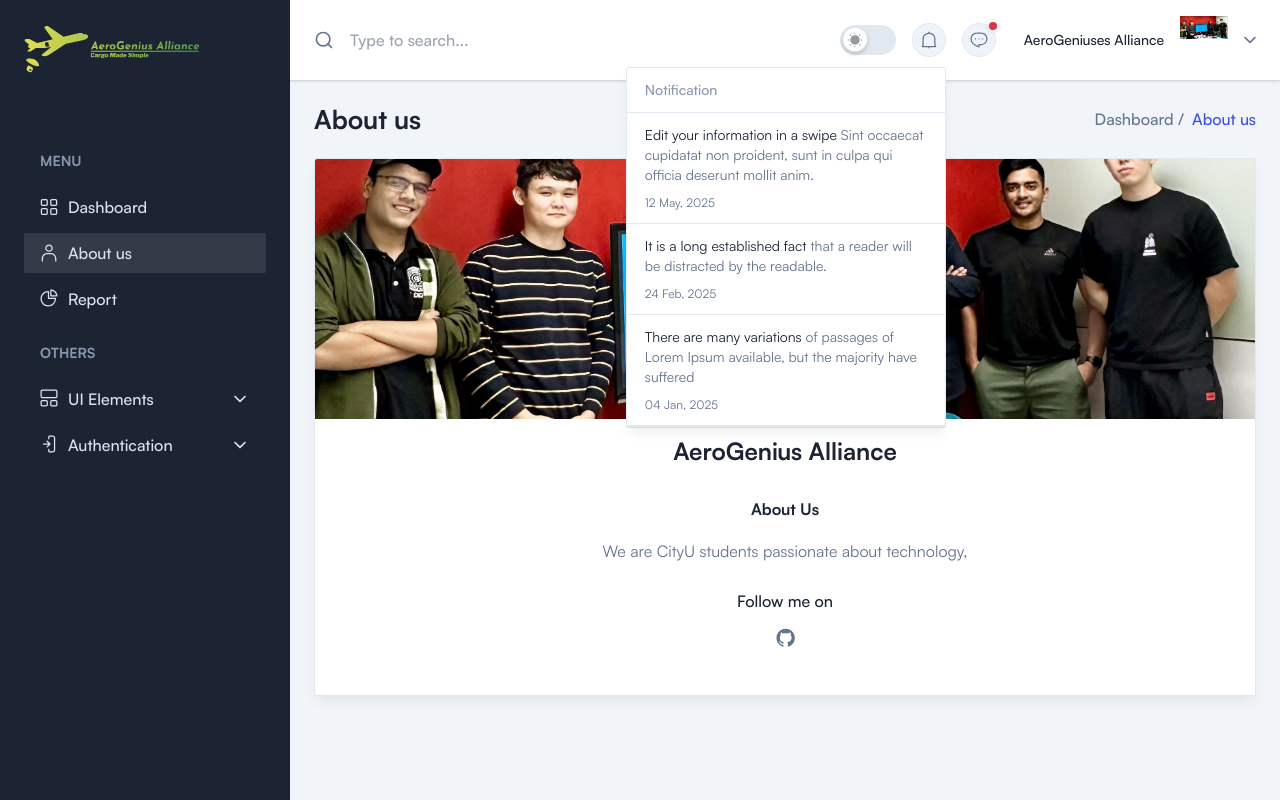
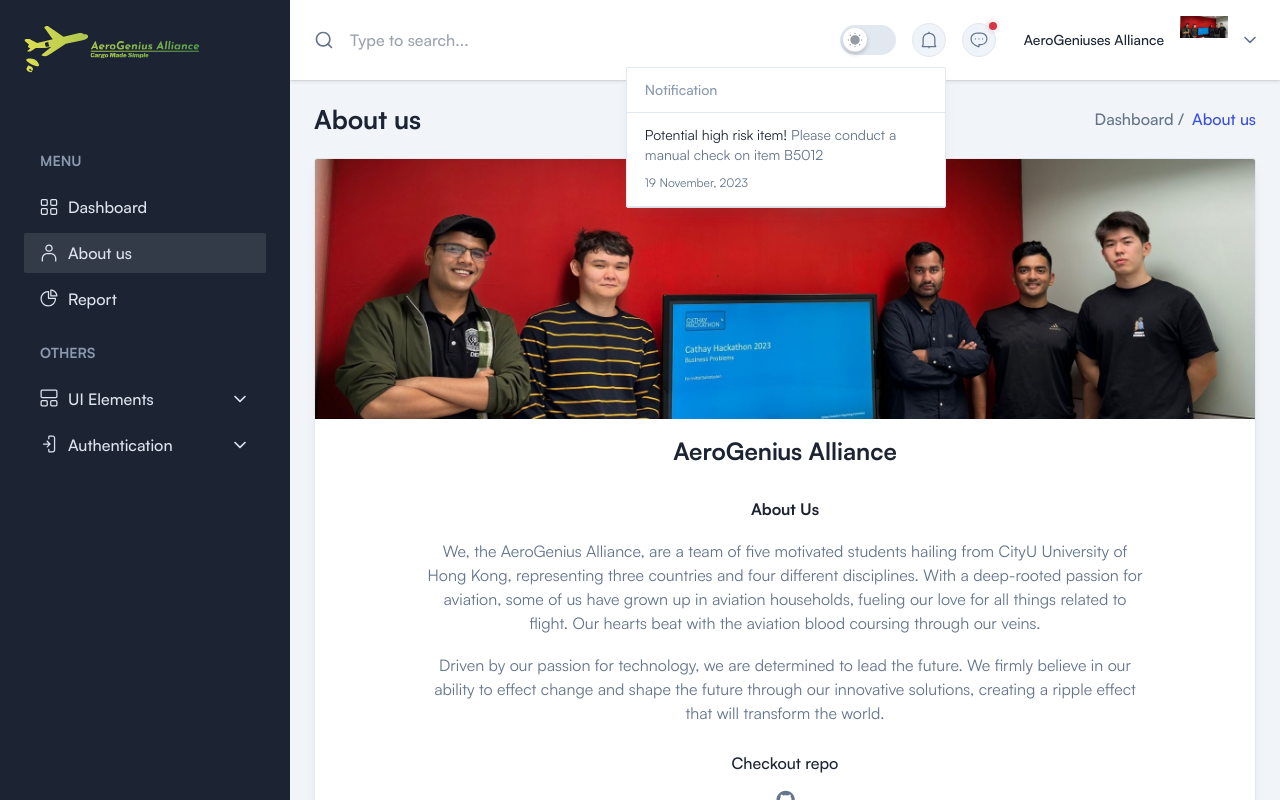
Before and after one commit to noordahx/CathayHackathon, a Next.js app: page /profile in a window 1280 px wide. Both pictures are taken after a click on the link 928 px from the left and 40 px from the top of the page. Built offline with nearby package versions, Linux system fonts and the light colour scheme; a web font is replaced by a local one.

Commit message:
add: more ui/ux

```diff
--- a/app/profile/page.tsx
+++ b/app/profile/page.tsx
@@ -16,7 +16,7 @@ const Profile = () => {
       <div className="overflow-hidden rounded-sm border border-stroke bg-white shadow-default dark:border-strokedark dark:bg-boxdark">
         <div className="relative z-20 h-35 md:h-65">
           <Image
-            src={"/images/aerogens/group-photo.jpg"}
+            src={"/images/aerogens/group-photo-new.jpg"}
             alt="profile cover"
             className="h-full w-full rounded-tl-sm rounded-tr-sm object-cover object-center"
             width={970}
@@ -111,13 +111,16 @@ const Profile = () => {
               </h4>
 
               <p className="mt-4.5">
-              We are CityU students passionate about technology,
+                We, the AeroGenius Alliance, are a team of five motivated students hailing from CityU University of Hong Kong, representing three countries and four different disciplines. With a deep-rooted passion for aviation, some of us have grown up in aviation households, fueling our love for all things related to flight. Our hearts beat with the aviation blood coursing through our veins.
+              </p>
+              <p className="mt-4.5">
+                Driven by our passion for technology, we are determined to lead the future. We firmly believe in our ability to effect change and shape the future through our innovative solutions, creating a ripple effect that will transform the world.
               </p>
             </div>
 
             <div className="mt-6.5">
               <h4 className="mb-3.5 font-medium text-black dark:text-white">
-                Follow me on
+                Checkout repo
               </h4>
               <div className="flex items-center justify-center gap-3.5">
                 <a
--- a/components/Header/DropdownNotification.tsx
+++ b/components/Header/DropdownNotification.tsx
@@ -71,7 +71,7 @@ const DropdownNotification = () => {
         ref={dropdown}
         onFocus={() => setDropdownOpen(true)}
         onBlur={() => setDropdownOpen(false)}
-        className={`absolute -right-27 mt-2.5 flex h-90 w-75 flex-col rounded-sm border border-stroke bg-white shadow-default dark:border-strokedark dark:bg-boxdark sm:right-0 sm:w-80 ${
+        className={`absolute -right-27 mt-2.5 flex h-35 w-75 flex-col rounded-sm border border-stroke bg-white shadow-default dark:border-strokedark dark:bg-boxdark sm:right-0 sm:w-80 ${
           dropdownOpen === true ? 'block' : 'hidden'
         }`}
       >
@@ -87,62 +87,61 @@ const DropdownNotification = () => {
             >
               <p className="text-sm">
                 <span className="text-black dark:text-white">
-                  Edit your information in a swipe
+                  Potential high risk item!
                 </span>{' '}
-                Sint occaecat cupidatat non proident, sunt in culpa qui officia
-                deserunt mollit anim.
+                Please conduct a manual check on item B5012
               </p>
 
-              <p className="text-xs">12 May, 2025</p>
+              <p className="text-xs">19 November, 2023</p>
             </Link>
           </li>
-          <li>
-            <Link
-              className="flex flex-col gap-2.5 border-t border-stroke px-4.5 py-3 hover:bg-gray-2 dark:border-strokedark dark:hover:bg-meta-4"
-              href="#"
-            >
-              <p className="text-sm">
-                <span className="text-black dark:text-white">
-                  It is a long established fact
-                </span>{' '}
-                that a reader will be distracted by the readable.
-              </p>
+          {/*<li>*/}
+          {/*  <Link*/}
+          {/*    className="flex flex-col gap-2.5 border-t border-stroke px-4.5 py-3 hover:bg-gray-2 dark:border-strokedark dark:hover:bg-meta-4"*/}
+          {/*    href="#"*/}
+          {/*  >*/}
+          {/*    <p className="text-sm">*/}
+          {/*      <span className="text-black dark:text-white">*/}
+          {/*        It is a long established fact*/}
+          {/*      </span>{' '}*/}
+          {/*      that a reader will be distracted by the readable.*/}
+          {/*    </p>*/}
 
-              <p className="text-xs">24 Feb, 2025</p>
-            </Link>
-          </li>
-          <li>
-            <Link
-              className="flex flex-col gap-2.5 border-t border-stroke px-4.5 py-3 hover:bg-gray-2 dark:border-strokedark dark:hover:bg-meta-4"
-              href="#"
-            >
-              <p className="text-sm">
-                <span className="text-black dark:text-white">
-                  There are many variations
-                </span>{' '}
-                of passages of Lorem Ipsum available, but the majority have
-                suffered
-              </p>
+          {/*    <p className="text-xs">24 Feb, 2025</p>*/}
+          {/*  </Link>*/}
+          {/*</li>*/}
+          {/*<li>*/}
+          {/*  <Link*/}
+          {/*    className="flex flex-col gap-2.5 border-t border-stroke px-4.5 py-3 hover:bg-gray-2 dark:border-strokedark dark:hover:bg-meta-4"*/}
+          {/*    href="#"*/}
+          {/*  >*/}
+          {/*    <p className="text-sm">*/}
+          {/*      <span className="text-black dark:text-white">*/}
+          {/*        There are many variations*/}
+          {/*      </span>{' '}*/}
+          {/*      of passages of Lorem Ipsum available, but the majority have*/}
+          {/*      suffered*/}
+          {/*    </p>*/}
 
-              <p className="text-xs">04 Jan, 2025</p>
-            </Link>
-          </li>
-          <li>
-            <Link
-              className="flex flex-col gap-2.5 border-t border-stroke px-4.5 py-3 hover:bg-gray-2 dark:border-strokedark dark:hover:bg-meta-4"
-              href="#"
-            >
-              <p className="text-sm">
-                <span className="text-black dark:text-white">
-                  There are many variations
-                </span>{' '}
-                of passages of Lorem Ipsum available, but the majority have
-                suffered
-              </p>
+          {/*    <p className="text-xs">04 Jan, 2025</p>*/}
+          {/*  </Link>*/}
+          {/*</li>*/}
+          {/*<li>*/}
+          {/*  <Link*/}
+          {/*    className="flex flex-col gap-2.5 border-t border-stroke px-4.5 py-3 hover:bg-gray-2 dark:border-strokedark dark:hover:bg-meta-4"*/}
+          {/*    href="#"*/}
+          {/*  >*/}
+          {/*    <p className="text-sm">*/}
+          {/*      <span className="text-black dark:text-white">*/}
+          {/*        There are many variations*/}
+          {/*      </span>{' '}*/}
+          {/*      of passages of Lorem Ipsum available, but the majority have*/}
+          {/*      suffered*/}
+          {/*    </p>*/}
 
-              <p className="text-xs">01 Dec, 2024</p>
-            </Link>
-          </li>
+          {/*    <p className="text-xs">01 Dec, 2024</p>*/}
+          {/*  </Link>*/}
+          {/*</li>*/}
         </ul>
       </div>
     </li>
--- a/components/Header/DropdownUser.tsx
+++ b/components/Header/DropdownUser.tsx
@@ -53,7 +53,7 @@ const DropdownUser = () => {
           <Image
             width={112}
             height={112}
-            src={"/images/aerogens/group-photo.jpg"}
+            src={"/images/aerogens/group-photo-new.jpg"}
             alt="User"
           />
         </span>
@@ -110,27 +110,27 @@ const DropdownUser = () => {
               My Profile
             </Link>
           </li>
-          <li>
-            <Link
-              href="#"
-              className="flex items-center gap-3.5 text-sm font-medium duration-300 ease-in-out hover:text-primary lg:text-base"
-            >
-              <svg
-                className="fill-current"
-                width="22"
-                height="22"
-                viewBox="0 0 22 22"
-                fill="none"
-                xmlns="http://www.w3.org/2000/svg"
-              >
-                <path
-                  d="M17.6687 1.44374C17.1187 0.893744 16.4312 0.618744 15.675 0.618744H7.42498C6.25623 0.618744 5.25935 1.58124 5.25935 2.78437V4.12499H4.29685C3.88435 4.12499 3.50623 4.46874 3.50623 4.91562C3.50623 5.36249 3.84998 5.70624 4.29685 5.70624H5.25935V10.2781H4.29685C3.88435 10.2781 3.50623 10.6219 3.50623 11.0687C3.50623 11.4812 3.84998 11.8594 4.29685 11.8594H5.25935V16.4312H4.29685C3.88435 16.4312 3.50623 16.775 3.50623 17.2219C3.50623 17.6687 3.84998 18.0125 4.29685 18.0125H5.25935V19.25C5.25935 20.4187 6.22185 21.4156 7.42498 21.4156H15.675C17.2218 21.4156 18.4937 20.1437 18.5281 18.5969V3.47187C18.4937 2.68124 18.2187 1.95937 17.6687 1.44374ZM16.9469 18.5625C16.9469 19.2844 16.3625 19.8344 15.6406 19.8344H7.3906C7.04685 19.8344 6.77185 19.5594 6.77185 19.2156V17.875H8.6281C9.0406 17.875 9.41873 17.5312 9.41873 17.0844C9.41873 16.6375 9.07498 16.2937 8.6281 16.2937H6.77185V11.7906H8.6281C9.0406 11.7906 9.41873 11.4469 9.41873 11C9.41873 10.5875 9.07498 10.2094 8.6281 10.2094H6.77185V5.63749H8.6281C9.0406 5.63749 9.41873 5.29374 9.41873 4.84687C9.41873 4.39999 9.07498 4.05624 8.6281 4.05624H6.77185V2.74999C6.77185 2.40624 7.04685 2.13124 7.3906 2.13124H15.6406C15.9844 2.13124 16.2937 2.26874 16.5687 2.50937C16.8094 2.74999 16.9469 3.09374 16.9469 3.43749V18.5625Z"
-                  fill=""
-                />
-              </svg>
-              My Contacts
-            </Link>
-          </li>
+          {/*<li>*/}
+          {/*  <Link*/}
+          {/*    href="#"*/}
+          {/*    className="flex items-center gap-3.5 text-sm font-medium duration-300 ease-in-out hover:text-primary lg:text-base"*/}
+          {/*  >*/}
+          {/*    <svg*/}
+          {/*      className="fill-current"*/}
+          {/*      width="22"*/}
+          {/*      height="22"*/}
+          {/*      viewBox="0 0 22 22"*/}
+          {/*      fill="none"*/}
+          {/*      xmlns="http://www.w3.org/2000/svg"*/}
+          {/*    >*/}
+          {/*      <path*/}
+          {/*        d="M17.6687 1.44374C17.1187 0.893744 16.4312 0.618744 15.675 0.618744H7.42498C6.25623 0.618744 5.25935 1.58124 5.25935 2.78437V4.12499H4.29685C3.88435 4.12499 3.50623 4.46874 3.50623 4.91562C3.50623 5.36249 3.84998 5.70624 4.29685 5.70624H5.25935V10.2781H4.29685C3.88435 10.2781 3.50623 10.6219 3.50623 11.0687C3.50623 11.4812 3.84998 11.8594 4.29685 11.8594H5.25935V16.4312H4.29685C3.88435 16.4312 3.50623 16.775 3.50623 17.2219C3.50623 17.6687 3.84998 18.0125 4.29685 18.0125H5.25935V19.25C5.25935 20.4187 6.22185 21.4156 7.42498 21.4156H15.675C17.2218 21.4156 18.4937 20.1437 18.5281 18.5969V3.47187C18.4937 2.68124 18.2187 1.95937 17.6687 1.44374ZM16.9469 18.5625C16.9469 19.2844 16.3625 19.8344 15.6406 19.8344H7.3906C7.04685 19.8344 6.77185 19.5594 6.77185 19.2156V17.875H8.6281C9.0406 17.875 9.41873 17.5312 9.41873 17.0844C9.41873 16.6375 9.07498 16.2937 8.6281 16.2937H6.77185V11.7906H8.6281C9.0406 11.7906 9.41873 11.4469 9.41873 11C9.41873 10.5875 9.07498 10.2094 8.6281 10.2094H6.77185V5.63749H8.6281C9.0406 5.63749 9.41873 5.29374 9.41873 4.84687C9.41873 4.39999 9.07498 4.05624 8.6281 4.05624H6.77185V2.74999C6.77185 2.40624 7.04685 2.13124 7.3906 2.13124H15.6406C15.9844 2.13124 16.2937 2.26874 16.5687 2.50937C16.8094 2.74999 16.9469 3.09374 16.9469 3.43749V18.5625Z"*/}
+          {/*        fill=""*/}
+          {/*      />*/}
+          {/*    </svg>*/}
+          {/*    My Contacts*/}
+          {/*  </Link>*/}
+          {/*</li>*/}
           <li>
             <Link
               href="/pages/settings"
```
Also changed, not shown: components/Dashboard/E-commerce.tsx (+4 -4 lines), components/Header/DropdownMessage.tsx (+71 -71 lines), public/images/aerogens/group-photo-new.jpg (added).
